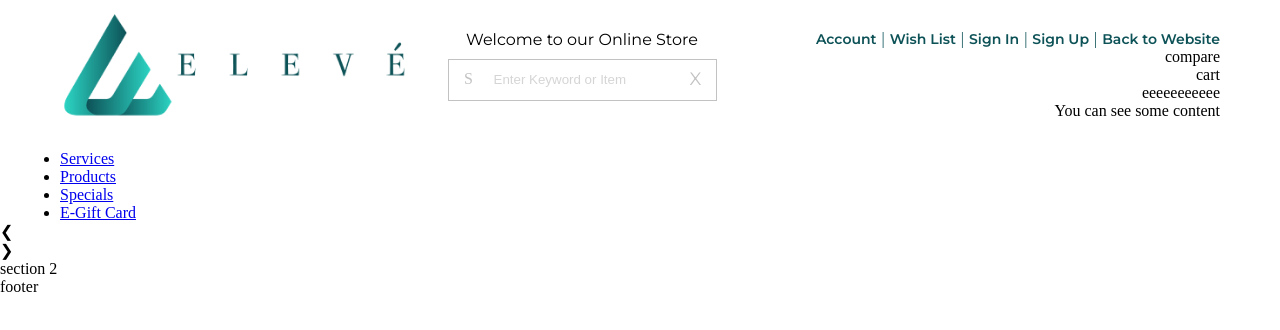
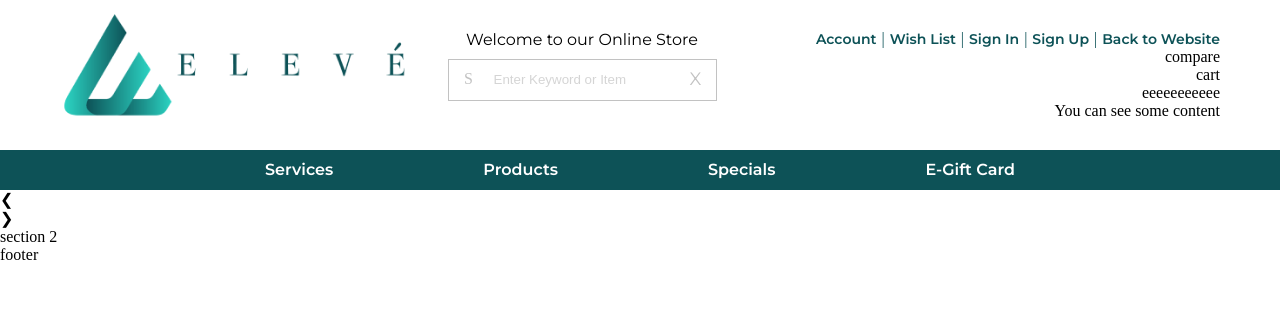
Before and after one commit to Yurella86/shop-derm-react, a React (Create React App) app: page / in a window 1280 px wide. Shown: the top 330 px of the page. Built offline with nearby package versions, Linux system fonts and the light colour scheme.

Commit message:
added style to main menu

```diff
--- a/src/components/Header/categories.jsx
+++ b/src/components/Header/categories.jsx
@@ -1,4 +1,4 @@
-// import '../style/extend.scss';
+import '../../style/extend.scss';
 import React, { useState } from 'react';
 
 function Categories({ items, onclickItem }) {
--- a/src/components/Header/header.jsx
+++ b/src/components/Header/header.jsx
@@ -8,7 +8,7 @@ function Header() {
     return (
         <div className='header-container'>
             <div className='header-mob-container'>mob</div>
-            <div className='header-desk-container'>
+            <div className='page-wrapper header-desk-container'>
                 <div className='header-fl-container'>
                     <div className='hd-block left-column'>
                         <div className='logo-wrapper'>
@@ -47,7 +47,7 @@ function Header() {
                     </div>
                 </div>
             </div>
-            <div className='nav-menu'>
+            <div className='main-menu'>
 
                 <Categories
                     onclickItem={(name) => console.log(name)}
--- a/src/style/extend.scss
+++ b/src/style/extend.scss
@@ -1,5 +1,6 @@
 @import "./scss/Header/header.scss";
 @import "./scss/Header/nav_menu.scss";
+@import "./scss/Header/categories.scss";
 
 * {
     padding: 0;
--- /dev/null
+++ b/src/style/scss/Header/categories.scss
@@ -0,0 +1,45 @@
+@import "../variables.scss";
+
+.nav-categories {
+    max-width: 900px;
+    margin: 0 auto;
+    ul {
+        max-width: $page-container;
+        margin: 0 auto;
+        display: flex;
+        flex-direction: row;
+        justify-content: space-around;
+        font-family: $ff-montserrat-ss;
+        font-weight: 600;
+
+        li {
+            position: relative;
+            list-style: none;
+            line-height: 1.6;
+
+            a {
+                font-size: 16px;
+                line-height: 40px;
+                text-decoration: none;
+                color: #fff;
+                margin: 0 10px;
+            }
+
+            &:hover::after {
+                transition: width 1s;
+                width: 100%;
+            }
+
+            &::after {
+                content: " ";
+                position: absolute;
+                bottom: 0;
+                width: 0;
+                height: 3px;
+                display: flex;
+                flex-direction: column;
+                background-color: $additional-color;
+            }
+        }
+    }
+}
--- a/src/style/scss/Header/header.scss
+++ b/src/style/scss/Header/header.scss
@@ -3,13 +3,16 @@
 // background-color: $test-bg;
 
 .header-container {
-    max-width: 1200px;
-    margin: 0 auto;
-    padding: 0px 20px;
     background-color: $test-bg;
 
     .header-desk-container {
-        padding: 10px 0;
+        max-width: $page-container;
+        margin: 0 auto;
+        padding: 10px 20px;
+    }
+
+    .main-menu {
+        background-color: $primary-color;
     }
 
     .header-fl-container {
--- a/src/style/scss/variables.scss
+++ b/src/style/scss/variables.scss
@@ -4,13 +4,15 @@ $test-bg: rgba(0, 0, 0, 0);
 
 $primary-color: #0d5257;
 $secondary-color: #06282b;
-$additional-color: #0d5257;
+$additional-color: #2accbc;
 
 $light-color: #fff;
 $dark-color2: #000;
 $custom-color1: #999;
 $custom-color2: #666;
 $custom-color3: #333;
+
+$page-container: 1200px;
 
 // header
 $hd-bg: #fff;
```
